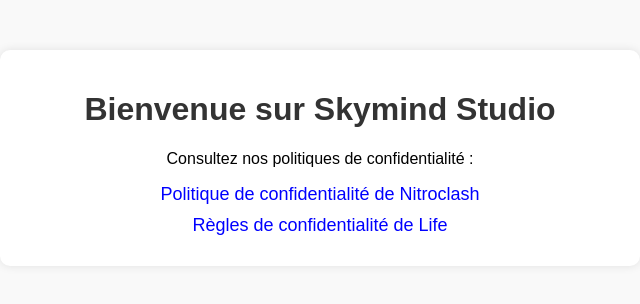
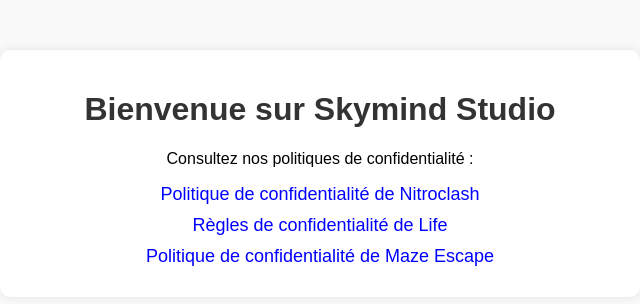
Before and after one commit to skymind-studio/skymind-studio.github.io, a plain HTML site: page index.html in a window 1280 px wide. Shown: the whole page, without its empty margins (320-960 px from the left). Drawn offline with Linux system fonts and the light colour scheme.

Commit message:
Update index.html

```diff
--- a/index.html
+++ b/index.html
@@ -40,6 +40,7 @@
         <p>Consultez nos politiques de confidentialité :</p>
         <a href="politique_confidentialite_nitroclash.html">Politique de confidentialité de Nitroclash</a>
         <a href="regles_confidentialite_life.html">Règles de confidentialité de Life</a>
+        <a href="politique_confidentialite_maze_escape.html">Politique de confidentialité de Maze Escape</a>
     </div>
 </body>
 </html>
```
